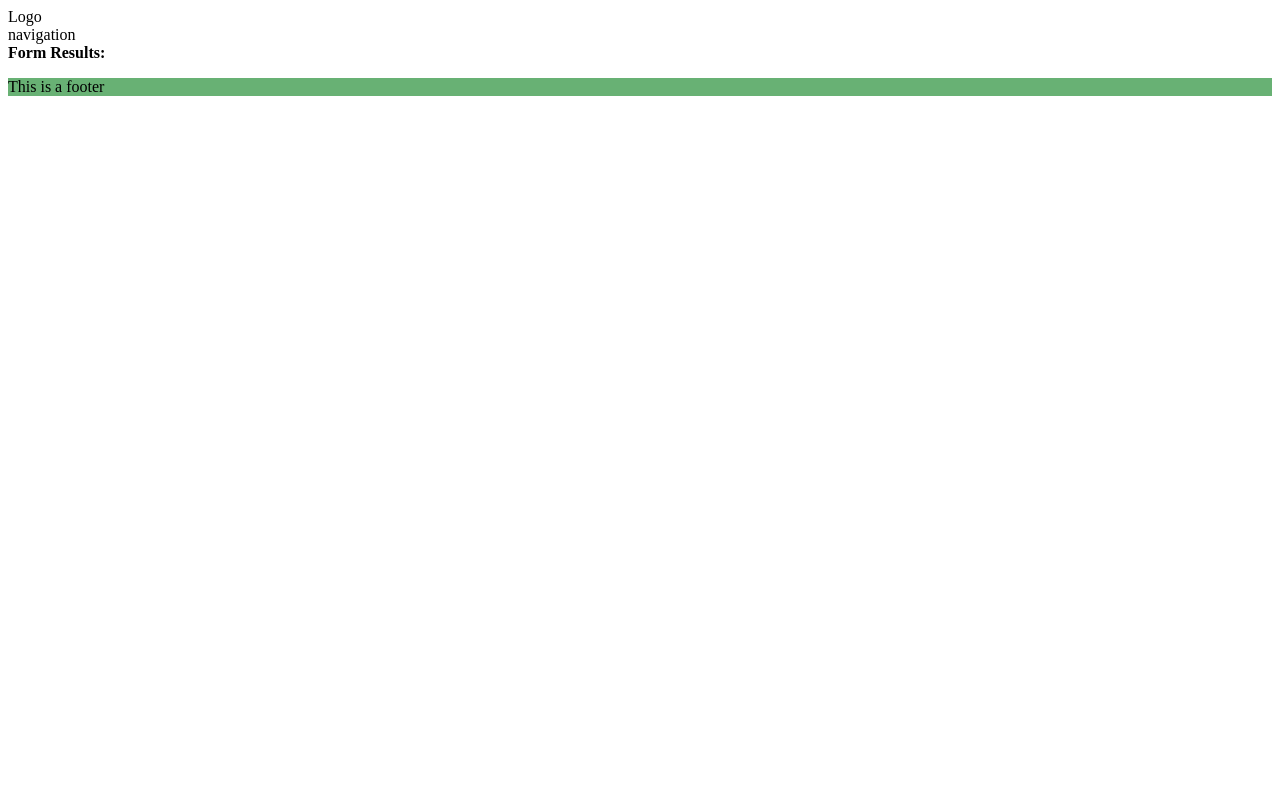
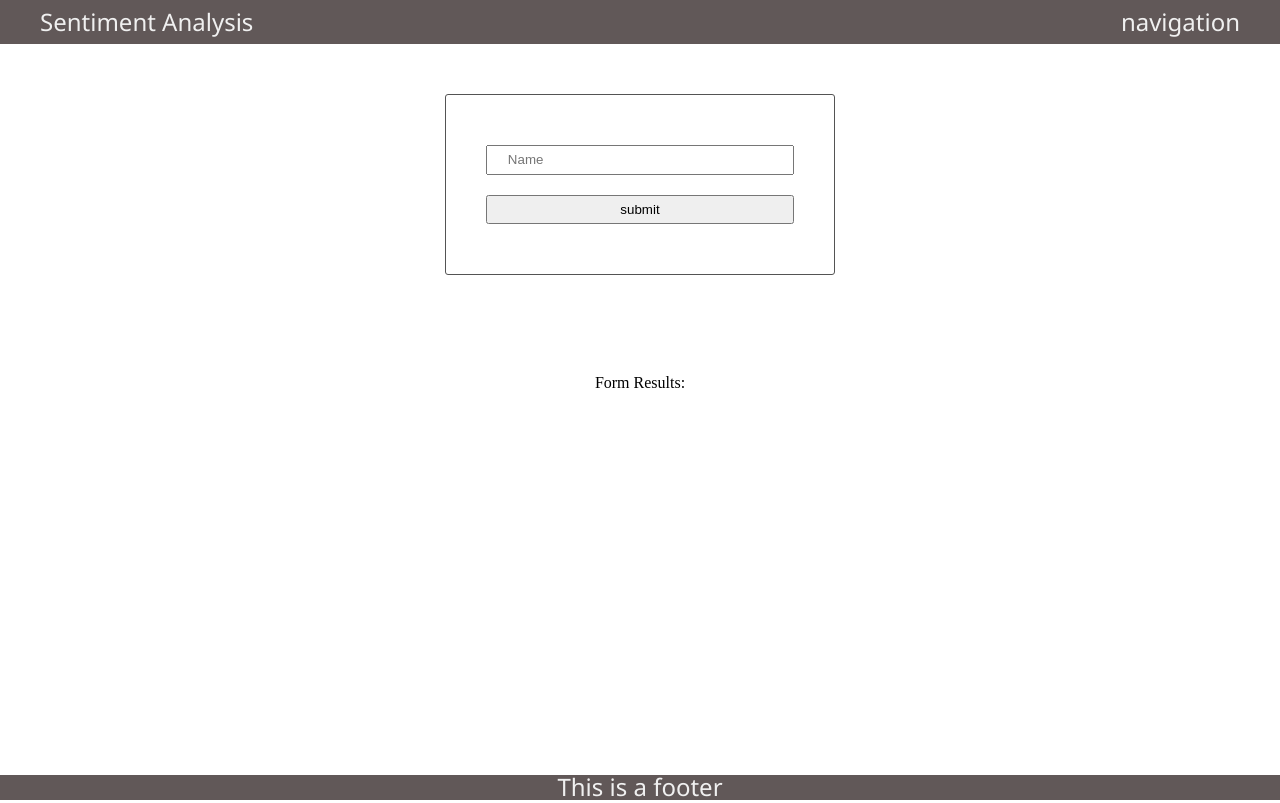
Before and after one commit to WejdanCS/Sentiment-Analysis, a website built with webpack: page src/client/views/index.html in a window 1280 px wide. Built offline with nearby package versions, Linux system fonts and the light colour scheme.

Commit message:
change styles and add base url api in server side

```diff
--- a/src/client/index.js
+++ b/src/client/index.js
@@ -1,17 +1,17 @@
-// import { checkForName } from './js/nameChecker'
-// import { handleSubmit } from './js/formHandler'
+import { checkForName } from './js/nameChecker'
+import { handleSubmit } from './js/formHandler'
 
-// import './styles/base.scss'
-// import './styles/header.scss'
+import './styles/base.scss'
+import './styles/header.scss'
 import './styles/footer.scss'
-// import './styles/resets.scss'
-// import './styles/form.scss'
+import './styles/resets.scss'
+import './styles/form.scss'
 
 console.log(checkForName);
 
 alert("I EXIST")
 console.log("CHANGE!!");
-// export {
-//     checkForName,
-//     handleSubmit,
-// }
+export {
+    checkForName,
+    handleSubmit,
+}
--- a/src/client/js/formHandler.js
+++ b/src/client/js/formHandler.js
@@ -3,14 +3,14 @@ function handleSubmit(event) {
 
     // check what text was put into the form field
     let formText = document.getElementById('name').value
-    checkForName(formText)
+    Client.checkForName(formText)
 
     console.log("::: Form Submitted :::")
-    fetch('http://localhost:8080/test')
-    .then(res => res.json())
-    .then(function(res) {
-        document.getElementById('results').innerHTML = res.message
-    })
+    fetch('http://localhost:8081/test')
+        .then(res => res.json())
+        .then(function(res) {
+            document.getElementById('results').innerHTML = res.message
+        })
 }
 
 export { handleSubmit }
--- a/src/client/styles/base.scss
+++ b/src/client/styles/base.scss
@@ -2,13 +2,13 @@ body {
     display: flex;
     flex-direction: column;
     min-height: 100vh;
+    main {
+        flex: 2;
+        display: flex;
+        flex-direction: column;
+        section {
+            max-width: 800px;
+            margin: 50px auto;
+        }
+    }
 }
-
-main {
-    flex: 2;
-}
-
-section {
-    max-width: 800px;
-    margin: 50px auto;
-}
--- a/src/client/styles/footer.scss
+++ b/src/client/styles/footer.scss
@@ -1,4 +1,21 @@
-$primary-color:rgb(104, 177, 116);
+$primary-color:rgb(97, 88, 88);
+$font-size:24px;
+$font-color:rgb(240, 240, 240);
+$font-family:'Segoe UI',
+Tahoma,
+Geneva,
+Verdana,
+sans-serif;
 .footer {
+    min-height: 25px;
+    width: 100%;
     background-color: $primary-color;
+    color: $font-color;
+    font-size: $font-size;
+    display: flex;
+    flex-direction: column;
+    .footer-content {
+        margin: 0px auto;
+        font-family: $font-family;
+    }
 }
--- a/src/client/styles/form.scss
+++ b/src/client/styles/form.scss
@@ -1,12 +1,11 @@
-form {
+.url-form {
     border: 1px solid #545454;
     border-radius: 3px;
     padding: 40px;
+    input {
+        padding: 5px 20px;
+        width: 100%;
+        line-height: 16px;
+        margin: 10px 0;
+    }
 }
-
-input {
-    padding: 5px 20px;
-    width: 100%;
-    line-height: 16px;
-    margin: 10px 0;
-}
--- a/src/client/styles/header.scss
+++ b/src/client/styles/header.scss
@@ -1,5 +1,22 @@
-header {
+$font-family:'Segoe UI',
+Tahoma,
+Geneva,
+Verdana,
+sans-serif;
+$primary-color:rgb(97, 88, 88);
+$font-size:24px;
+$font-color:rgb(240, 240, 240);
+.nav {
     display: flex;
     justify-content: space-between;
     padding: 10px 40px;
+    font-family: $font-family;
+    font-size: $font-size;
+    background-color: $primary-color;
+    .logo {
+        color: $font-color;
+    }
+    .navigation {
+        color: $font-color;
+    }
 }
--- a/src/client/views/index.html
+++ b/src/client/views/index.html
@@ -14,22 +14,22 @@
 
 <body>
 
-    <header>
-        <div class="">
-            Logo
+    <header class="nav">
+        <div class="logo">
+            Sentiment Analysis
         </div>
-        <div class="">
+        <div class="navigation">
             navigation
         </div>
     </header>
 
     <main>
-        <!-- <section>
-            <form class="" onsubmit="return handleSubmit(event)">
+        <section>
+            <form class="url-form" onsubmit="return Client.handleSubmit(event)">
                 <input id="name" type="text" name="input" value="" onblur="onBlur()" placeholder="Name">
-                <input type="submit" name="" value="submit" onclick="return handleSubmit(event)" onsubmit="return handleSubmit(event)">
+                <input type="submit" name="" value="submit" onclick="return Client.handleSubmit(event)" onsubmit="return handleSubmit(event)">
             </form>
-        </section> -->
+        </section>
 
         <section>
             <strong>Form Results:</strong>
@@ -38,7 +38,7 @@
     </main>
 
     <footer class="footer">
-        <p>This is a footer</p>
+        <p class="footer-content">This is a footer</p>
     </footer>
 
 </body>
--- a/webpack.dev.js
+++ b/webpack.dev.js
@@ -7,6 +7,10 @@ module.exports = {
     entry: './src/client/index.js',
     mode: 'development',
     devtool: 'source-map',
+    output: {
+        libraryTarget: 'var',
+        library: 'Client'
+    },
     // stats: 'verbose',
     module: {
         rules: [{
```
Also changed, not shown: src/server/index.js (+13 -4 lines), src/server/mockAPI.js (+6 -5 lines), webpack.prod.js (+4 -4 lines).
